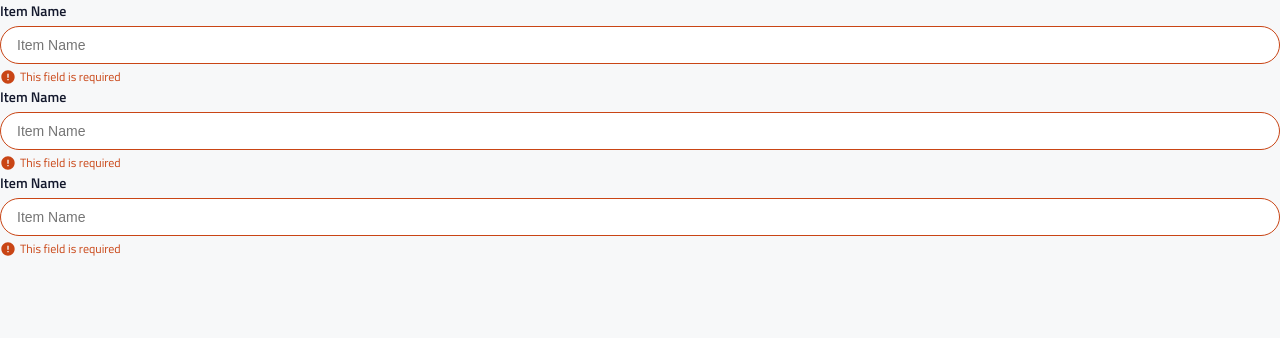
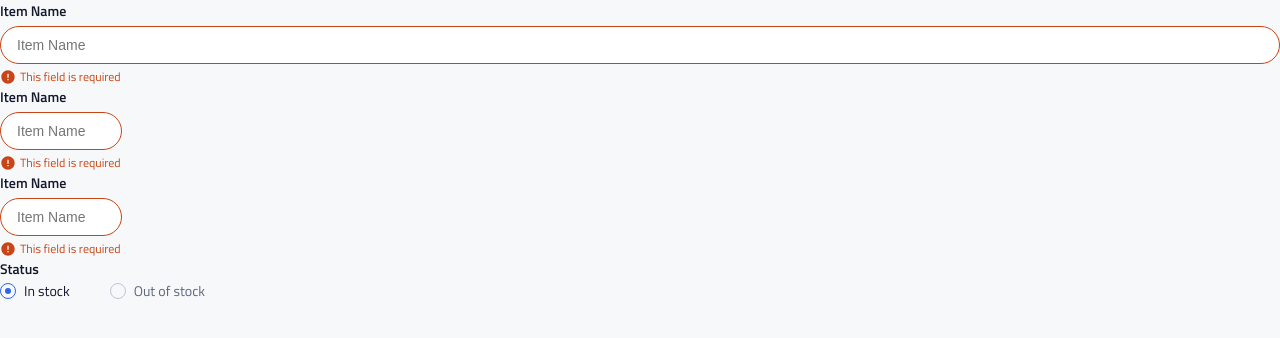
Before and after one commit to alperzini/instock-client, a React (Vite) app: page / in a window 1280 px wide. Shown: the top 338 px of the page. Built offline with nearby package versions, Linux system fonts and the light colour scheme.

Commit message:
add StatusField component with complete styling for radio buttons and update desktop width for QuantityField

```diff
--- a/src/components/FormFields/QuantityField/QuantityField.scss
+++ b/src/components/FormFields/QuantityField/QuantityField.scss
@@ -46,5 +46,9 @@
             line-height: $line-height-dt-p2;
             height: $ff-height-dt;
         }
+
+        @include desktop {
+            width: pxToRem(122);
+        }
     }
 }
--- /dev/null
+++ b/src/components/FormFields/StatusField/StatusField.jsx
@@ -0,0 +1,24 @@
+import "./StatusField.scss";
+
+function StatusField(props) {
+    const { legend, name, selectedStatus, onChange } = props;
+
+    return (
+        <fieldset className="status-field__wrapper">
+            <legend className="status-field__legend">{legend}</legend>
+            <div className="status-field__radio-buttons-wrapper">
+                <div className="status-field__radio-buttons-item-wrapper">
+                    <input className="status-field__radio-button" id="inStockRadioButton"
+                        type="radio" name={name} value="In Stock" checked={selectedStatus === "In Stock"} onChange={onChange} />
+                    <label className="status-field__label" htmlFor="inStockRadioButton" >In stock</label>
+                </div>
+                <div className="status-field__radio-buttons-item-wrapper">
+                    <input className="status-field__radio-button" id="outOfStockRadioButton"
+                        type="radio" name={name} value="Out of Stock" checked={selectedStatus === "Out of Stock"} onChange={onChange} />
+                    <label className="status-field__label" htmlFor="outOfStockRadioButton" >Out of stock</label>
+                </div>
+            </div>
+        </fieldset>
+    );
+}
+export default StatusField;
--- /dev/null
+++ b/src/components/FormFields/StatusField/StatusField.scss
@@ -0,0 +1,76 @@
+@use "../../../styles/variables" as *;
+@use "../../../styles/functions" as *;
+@use "../../../styles/mixins" as *;
+
+.status-field {
+    &__wrapper {
+        display: flex;
+        flex-direction: column;
+        gap: $ff-margin-top;
+        border: none;
+        margin: 0;
+        padding: 0;
+    }
+
+    &__legend {
+        font-size: $text-size-m-p2;
+        line-height: $line-height-m-p2;
+        color: $color-instock-black;
+        font-weight: $font-semi-bold;
+        padding: 0;
+
+        @include tablet {
+            font-size: $text-size-dt-p2;
+            line-height: $line-height-dt-p2;
+        }
+    }
+
+    &__radio-buttons-wrapper {
+        display: flex;
+        gap: 89px;
+
+        @include tablet {
+            gap: 40px;
+        }
+    }
+
+    &__label {
+        font-size: $text-size-m-p2;
+        line-height: $line-height-m-p2;
+        color: $color-slate;
+        font-weight: $font-regular;
+
+        @include tablet {
+            font-size: $text-size-dt-p2;
+            line-height: $line-height-dt-p2;
+        }
+    }
+
+    &__radio-buttons-item-wrapper {
+        display: flex;
+        align-items: center;
+        gap: 8px;
+    }
+
+    &__radio-button {
+        appearance: none;
+        -webkit-appearance: none;
+        width: 16px;
+        height: 16px;
+        border-radius: 50%;
+        border: 1px solid $color-cloud;
+        outline: none;
+        margin: 0;
+
+        &:checked {
+            border-color: $color-instock-indigo;
+            background-color: $color-instock-indigo;
+            padding: 4px;
+            background-clip: content-box;
+
+            & + .status-field__label {
+                color: $color-instock-black;
+            }
+        }
+    }
+}
--- a/src/pages/WarehousesPage/WarehousesPage.jsx
+++ b/src/pages/WarehousesPage/WarehousesPage.jsx
@@ -1,7 +1,7 @@
 import "./WarehousesPage.scss";
 import TextField from "../../components/FormFields/TextField/TextField";
-import DescriptionField from "../../components/FormFields/DescriptionField/DescriptionField";
 import QuantityField from "../../components/FormFields/QuantityField/QuantityField";
+import StatusField from "../../components/FormFields/StatusField/StatusField";
 import { useState } from "react";
 
 const WarehousesPage = ({ warehouses, setWarehouses }) => {
@@ -10,12 +10,16 @@ const WarehousesPage = ({ warehouses, setWarehouses }) => {
     const handleTextChange = (event) => {
         setValue(event.target.name.value);
     }
+    const [selectedStatus, setSelectedStatus] = useState("In Stock");
+    const handleRadioChange = (event) => {
+        setSelectedStatus(event.target.value);
+    }
     return (
         <>
             <TextField onChange={handleTextChange} type="email" label="Item Name" name="name" id="name" placeholder="Item Name" value={value} error="This field is required" isError={true} />
             <QuantityField onChange={handleTextChange} label="Item Name" name="name" id="name" placeholder="Item Name" value={value} error="This field is required" isError={true} />
             <QuantityField onChange={handleTextChange} label="Item Name" name="name" id="name" placeholder="Item Name" value={value} error="This field is required" isError={true} />
-
+            <StatusField legend="Status" name="status" selectedStatus={selectedStatus} onChange={handleRadioChange} />
         </>
     );
 };
```
